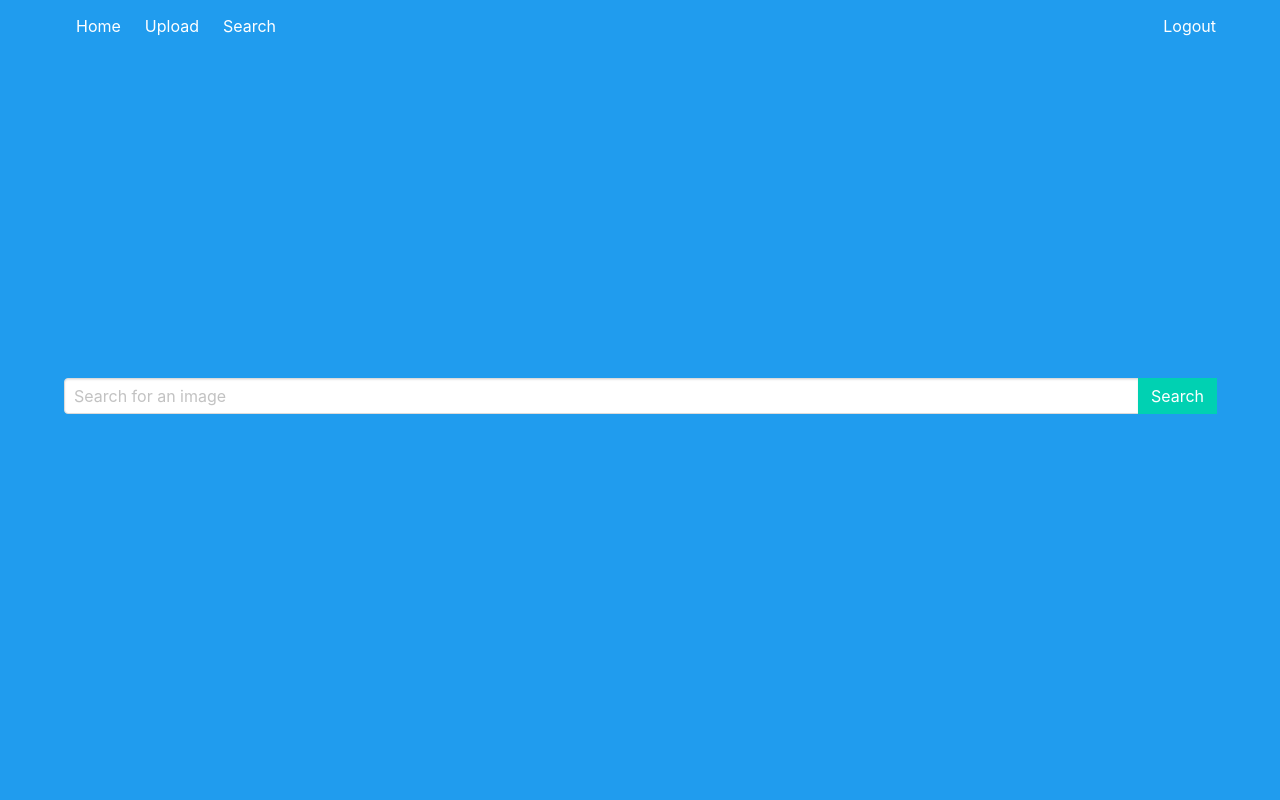
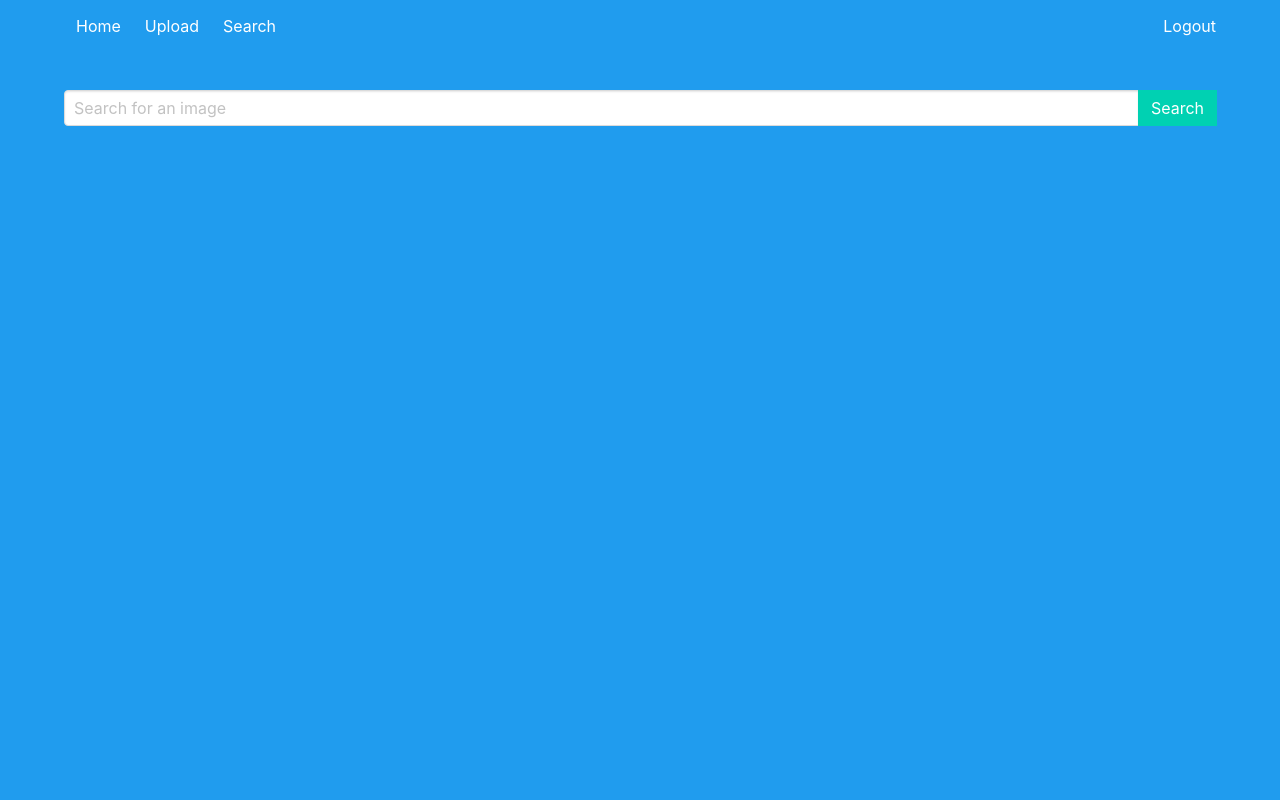
Before and after one commit to Akhil77/SCIIS, a Flask app: page /search-page in a window 1280 px wide. Run offline with Flask 2, Linux system fonts and the light colour scheme; a user stored in the database is signed in; parts of the project's set-up code (start-up, migrations or seed data) failed here and were passed over; some libraries are stand-ins or nearby versions.

Commit message:
rest-server changes
moved up search bar, added upload text message, search bar template added

```diff
--- a/rest/main.py
+++ b/rest/main.py
@@ -141,7 +141,7 @@ def upload_file():
     except Exception as e:
         print(e)
 
-    return render_template('upload.html', name=current_user.name)
+    return render_template('upload.html', text="Image uploaded to Google Cloud, Upload more...")
 
 # # endpoint to upload file to GCP
 # @main.route('/search-image', methods = ['POST'])
--- a/rest/templates/search.html
+++ b/rest/templates/search.html
@@ -3,8 +3,8 @@
 {% extends "base.html" %}
 
 {% block content %}
-    <form role="form" method="POST" action="/">
-      <div id="search-bar" class="field has-addons">
+    <form style="position: relative; bottom: 18em;" role="form" method="POST" action="/">
+      <div class="field has-addons">
           <div class="control is-expanded">
             <input class="input" type="text" placeholder="Search for an image">
           </div>
--- a/rest/templates/upload.html
+++ b/rest/templates/upload.html
@@ -3,7 +3,9 @@
 {% extends "base.html" %}
 
 {% block content %}
-
+{% if text %}
+<p class="subtitle is-6">{{text}}</p>
+{% endif %}
 <form action = "/upload-file" method = "POST" enctype = "multipart/form-data">
 <div id="file-upload" class="file is-primary is-centered is-medium has-name">
   <label class="file-label">
```
Also changed, not shown: README.md.
